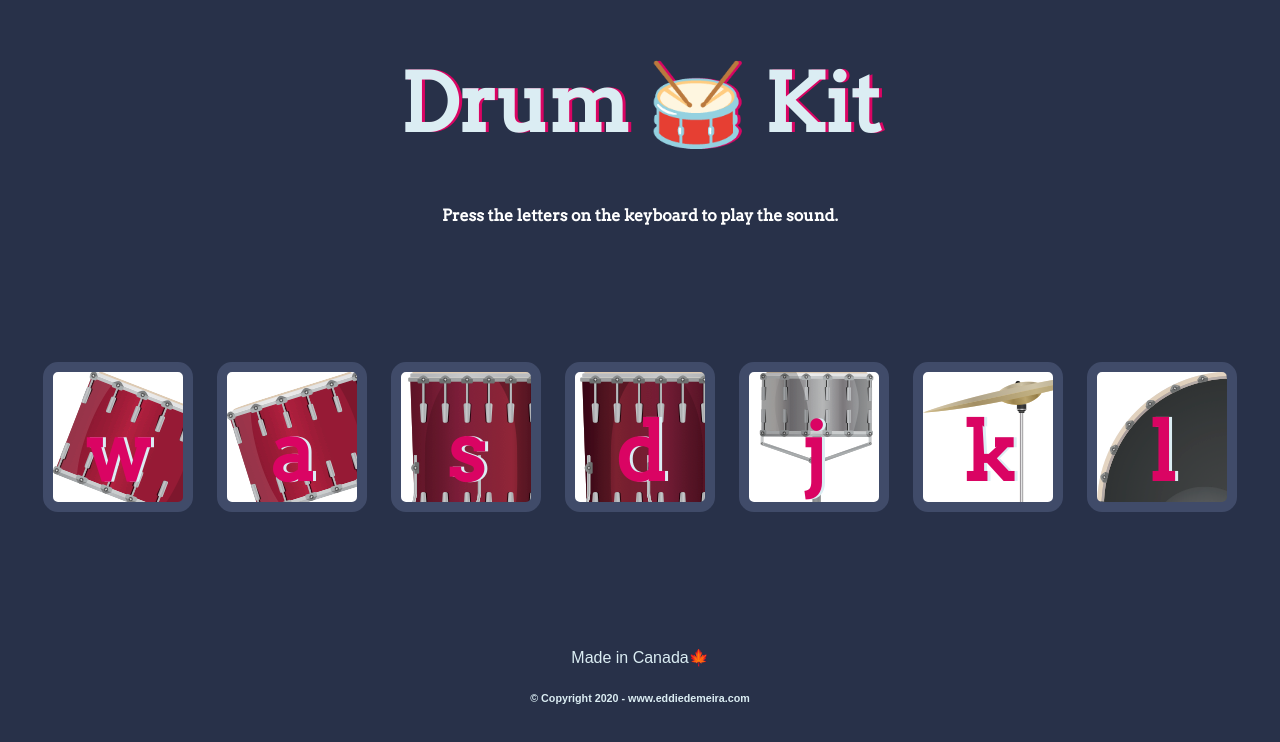
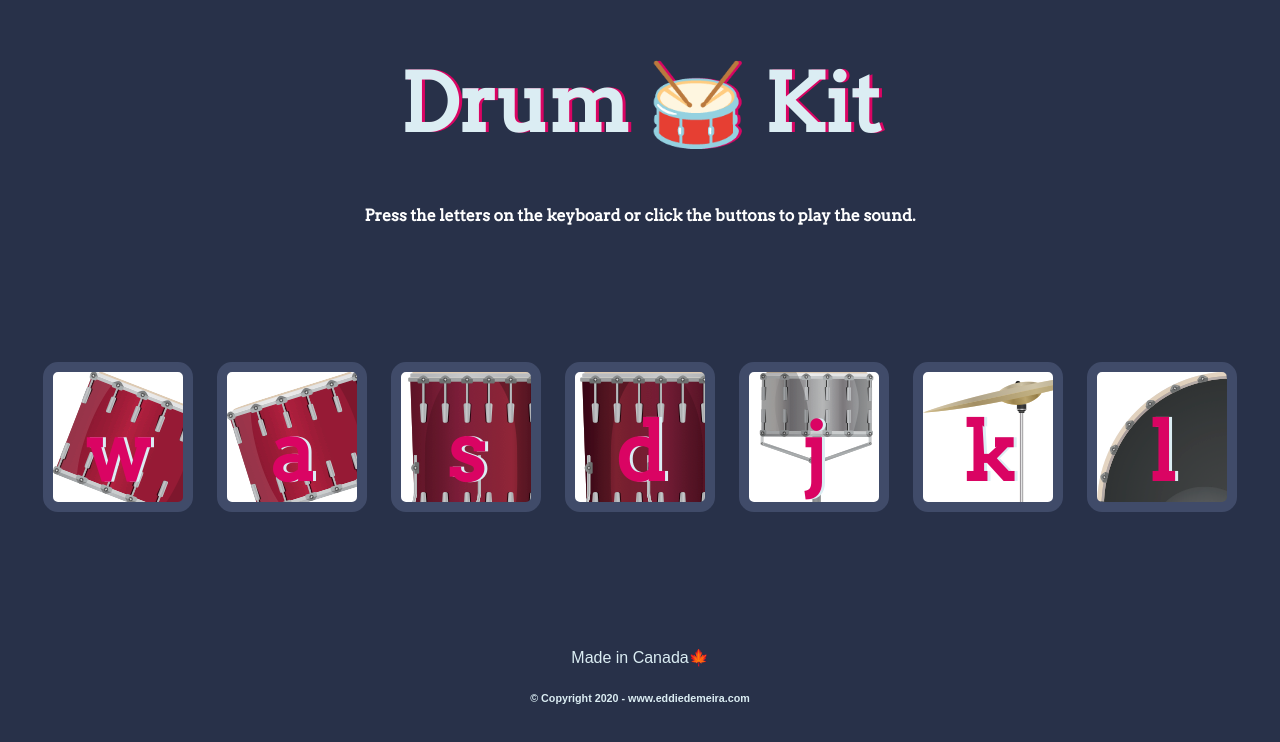
Before and after one commit to EdenilsonMeira/DrumKit, a plain HTML site: page index.html in a window 1280 px wide. Drawn offline with Linux system fonts and the light colour scheme.

Commit message:
Update index.html

```diff
--- a/index.html
+++ b/index.html
@@ -12,7 +12,7 @@
 
   <h1 id="title">Drum 🥁 Kit</h1>
   <center>
-    <h2>Press the letters on the keyboard to play the sound.</h2>
+    <h2>Press the letters on the keyboard or click the buttons to play the sound.</h2>
     <div class="set">
       <button class="w drum">w</button>
       <button class="a drum">a</button>
```
